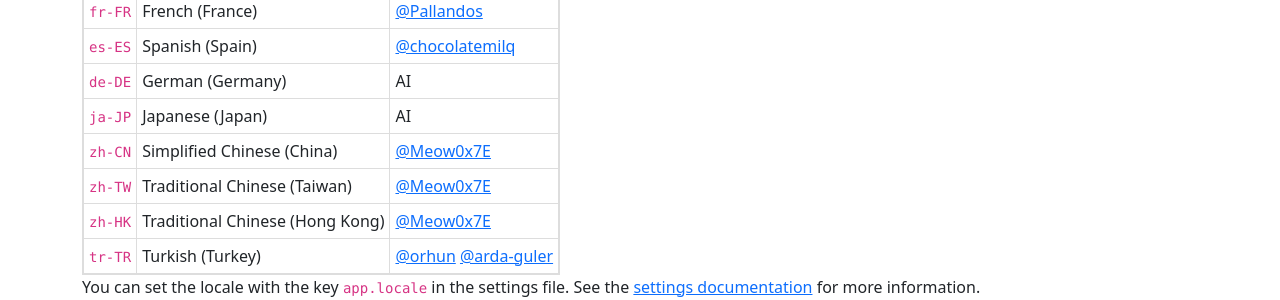
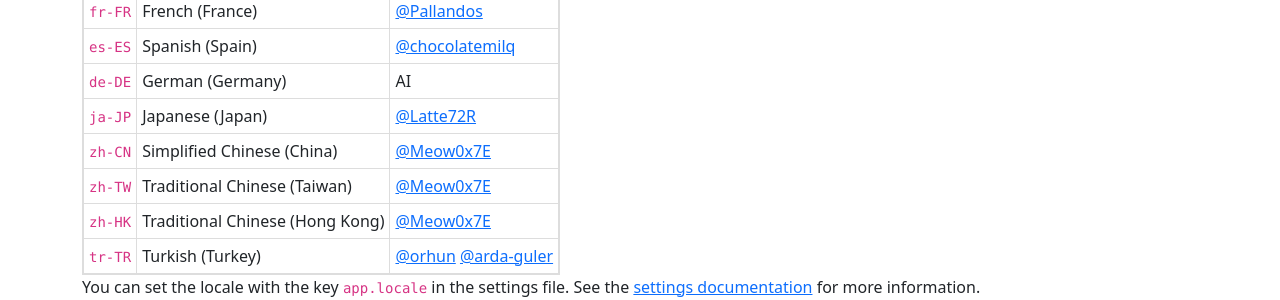
Before and after one commit to Etto48/HexPatch, a Jekyll site: the page built from docs/I18N.md, in a window 1280 px wide and 1357 px high. Shown: the part 338-638 px from the top of the window. Built offline with Jekyll 4.4.1, drawn with Linux system fonts in a browser that asks for light colours; our own code applies the rules of GitHub Pages for plain Markdown files.

Commit message:
Added @Latte72R to ja-JP translators

```diff
--- a/docs/I18N.md
+++ b/docs/I18N.md
@@ -10,7 +10,7 @@ Available locales are
 | `fr-FR` | French (France) | [@Pallandos][Pallandos] |
 | `es-ES` | Spanish (Spain) | [@chocolatemilq][chocolatemilq] |
 | `de-DE` | German (Germany) | AI |
-| `ja-JP` | Japanese (Japan) | AI |
+| `ja-JP` | Japanese (Japan) | [@Latte72R][Latte72R] |
 | `zh-CN` | Simplified Chinese (China) | [@Meow0x7E][Meow0x7E] |
 | `zh-TW` | Traditional Chinese (Taiwan) | [@Meow0x7E][Meow0x7E] |
 | `zh-HK` | Traditional Chinese (Hong Kong) | [@Meow0x7E][Meow0x7E] |
@@ -24,6 +24,7 @@ You can set the locale with the key `app.locale` in the settings file. See the [
 [arda-guler]: https://github.com/arda-guler
 [chocolatemilq]: https://github.com/chocolatemilq
 [Pallandos]: https://github.com/Pallandos
+[Latte72R]: https://github.com/Latte72R
 
 ## Auto-detect
 
```
